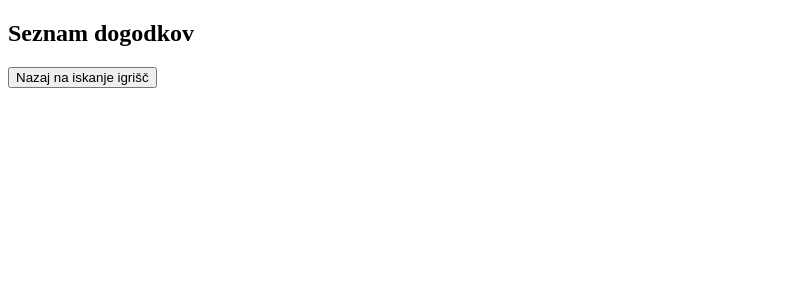
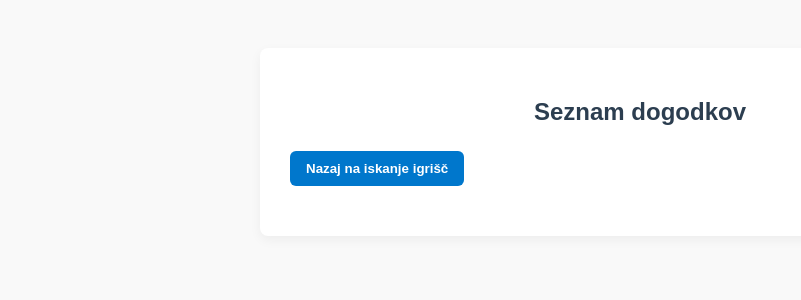
Before and after one commit to zans410/Zakljucna-naloga, a Flask app: page /events in a window 1280 px wide. Shown: the top 300 px of the page, without its empty margins (0-801 px from the left). Run offline with Flask 3, Linux system fonts and the light colour scheme; data that the repository does not hold is empty.

Commit message:
Update events.html
dodajanje css

```diff
--- a/Zaključna naloga - python/templates/events.html
+++ b/Zaključna naloga - python/templates/events.html
@@ -4,8 +4,90 @@
     <meta charset="UTF-8">
     <meta name="viewport" content="width=device-width, initial-scale=1.0">
     <title>Events</title>
+    <style>
+    body {
+        font-family: Arial, sans-serif;
+        background-color: #f9f9f9;
+        color: #333;
+        padding: 40px 20px;
+        display: flex;
+        justify-content: center;
+    }
+
+    .container {
+        max-width: 700px;
+        width: 100%;
+        background-color: #fff;
+        padding: 30px;
+        border-radius: 8px;
+        box-shadow: 0 4px 12px rgba(0, 0, 0, 0.05);
+    }
+
+    h2 {
+        text-align: center;
+        margin-bottom: 25px;
+        color: #2c3e50;
+    }
+
+    /* Gumb za nazaj */
+    form[action*="search_courts"] {
+        text-align: center;
+        margin-bottom: 30px;
+    }
+
+    button {
+        padding: 10px 16px;
+        background-color: #0077cc;
+        color: white;
+        border: none;
+        border-radius: 6px;
+        font-weight: bold;
+        cursor: pointer;
+        transition: background-color 0.3s ease;
+    }
+
+    button:hover {
+        background-color: #005fa3;
+    }
+
+    /* Seznam dogodkov */
+    ul {
+        list-style: none;
+        padding: 0;
+    }
+
+    li {
+        background-color: #fafafa;
+        border: 1px solid #eee;
+        border-radius: 8px;
+        padding: 20px;
+        margin-bottom: 20px;
+    }
+
+    li strong {
+        font-size: 1.2em;
+        color: #333;
+    }
+
+    li p {
+        margin-top: 5px;
+        color: #555;
+    }
+
+    /* Obrazci znotraj dogodkov */
+    li form {
+        margin-top: 10px;
+    }
+
+    hr {
+        margin-top: 20px;
+        border: none;
+        border-top: 1px solid #ddd;
+    }
+    </style>
 </head>
 <body>
+    <div class="container">
         <h2>Seznam dogodkov</h2>
 
         <form action="{{ url_for('search_courts', place_name=place_name) }}" method="get" style="margin-bottom: 20px;">
@@ -42,5 +124,6 @@
                 </li>
             {% endfor %}
         </ul>
+    </div>
 </body>
 </html>
```
Lines whose indentation alone changed are shown as unchanged.
